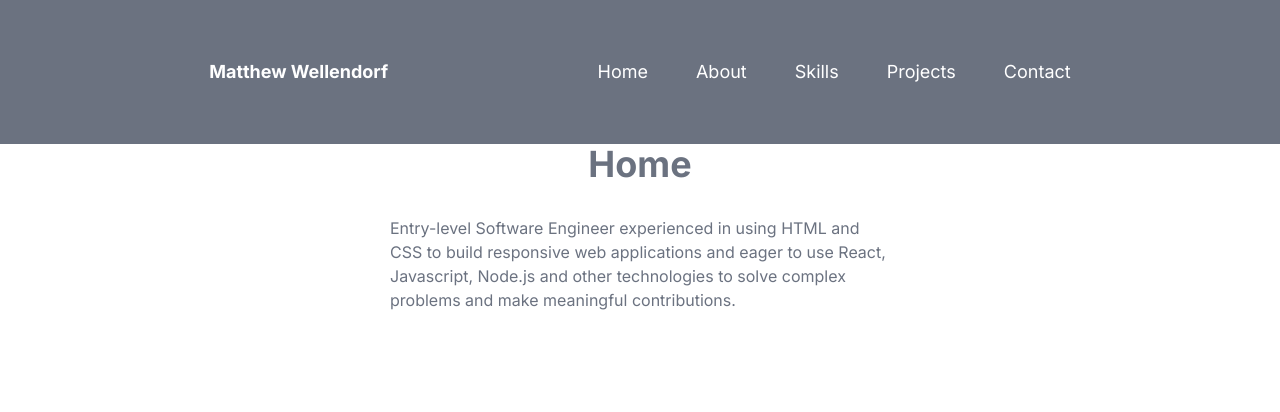
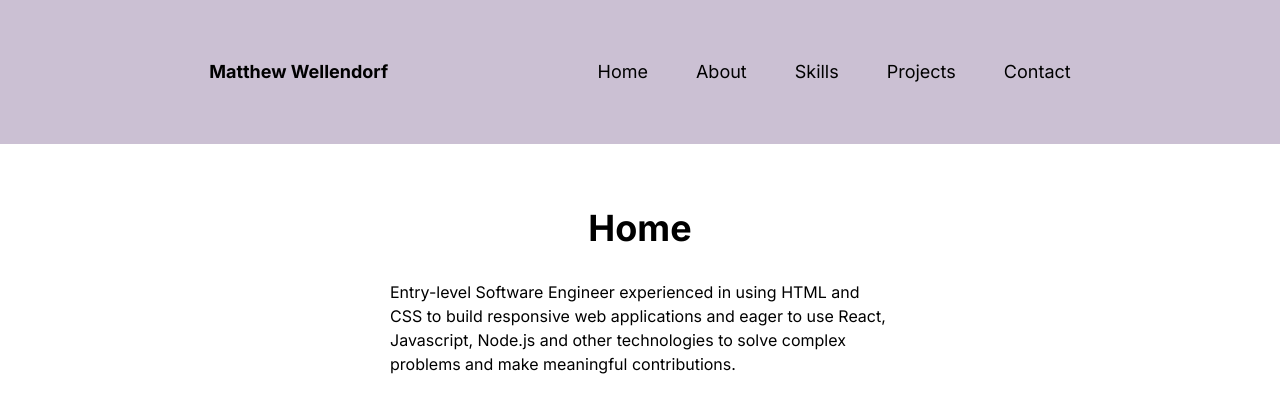
Before and after one commit to wellendorfmatthew/developmentportfolio, a Next.js app: page / in a window 1280 px wide. Shown: the top 412 px of the page. Built offline with nearby package versions, Linux system fonts and the light colour scheme.

Commit message:
Adjusted colors for text and background color

```diff
--- a/app/page.tsx
+++ b/app/page.tsx
@@ -4,7 +4,7 @@ import Home from "@/components/home";
 
 export default function Portfolio() {
   return (
-    <div>
+    <div className="flex flex-col gap-16">
       <Header></Header>
       <Home></Home>
     </div>
--- a/components/header.tsx
+++ b/components/header.tsx
@@ -14,7 +14,7 @@ export default function Header() {
     }
 
     return (
-        <div className="bg-gray-500 flex w-screen h-36 items-center justify-evenly text-white text-lg">
+        <div className="bg-thistle flex w-screen h-36 items-center justify-evenly text-black text-lg">
             <h1 className="font-bold">Matthew Wellendorf</h1>
             <div className="flex items-center gap-12">
                 <a
--- a/components/home.tsx
+++ b/components/home.tsx
@@ -2,10 +2,10 @@
 
 export default function Home() {
     return (
-        <div className="flex flex-col w-screen justify-center items-center gap-8">
-            <h1 className="text-gray-500 font-bold text-4xl">Home</h1>
+        <div className="flex flex-col w-screen justify-center items-center gap-8 text-black">
+            <h1 className="font-bold text-4xl">Home</h1>
             <p
-                className="text-gray-500 max-w-[500px] min-w-52"
+                className="max-w-[500px] min-w-52"
             >Entry-level Software Engineer experienced in using HTML and CSS to build responsive web applications and eager to use
             React, Javascript, Node.js and other technologies to solve complex problems and make meaningful contributions.
             </p>
--- a/tailwind.config.ts
+++ b/tailwind.config.ts
@@ -8,11 +8,12 @@ const config: Config = {
   ],
   theme: {
     extend: {
-      backgroundImage: {
-        "gradient-radial": "radial-gradient(var(--tw-gradient-stops))",
-        "gradient-conic":
-          "conic-gradient(from 180deg at 50% 50%, var(--tw-gradient-stops))",
-      },
+      colors: {
+        "thistle": "#CBC0D3",
+        "misty-rose": "#EFD3D7",
+        "pale-purple": "#FEEAFA",
+        "lavender": "#DEE2FF"
+      }
     },
   },
   plugins: [],
```
